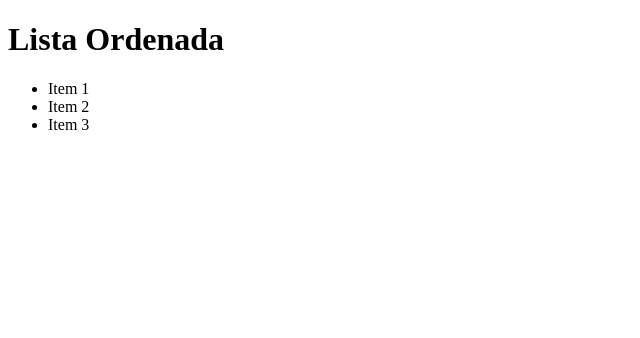
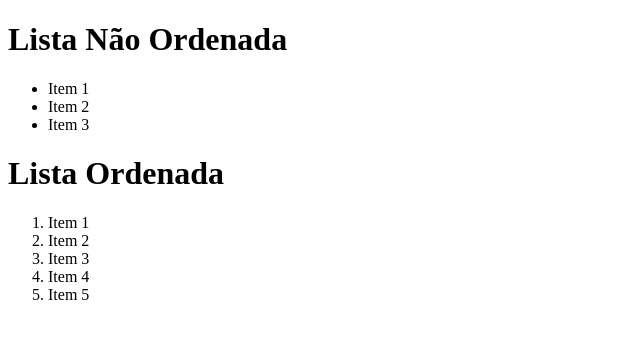
Before and after one commit to jandersoncoelho/cursos_udemy, a plain HTML site: page desenvovimento_web/primeiro_projeto/projeto.html in a window 1280 px wide. Shown: the whole page, without its empty margins (0-640 px from the left). Drawn offline with Linux system fonts and the light colour scheme.

Commit message:
Sessão 3, aula 19: Listas Ordenadas

```diff
--- a/desenvovimento_web/primeiro_projeto/projeto.html
+++ b/desenvovimento_web/primeiro_projeto/projeto.html
@@ -9,7 +9,7 @@
 
 	<body>
 
-		<h1>Lista Ordenada</h1>
+		<h1>Lista Não Ordenada</h1>
 		<ul>
 			<li>Item 1</li>
 			<li>Item 2</li>
@@ -17,6 +17,16 @@
 
 		</ul>
 
+		<h1>Lista Ordenada</h1>
+		<ol>
+			<li>Item 1</li>
+			<li>Item 2</li>
+			<li>Item 3</li>
+			<li>Item 4</li>
+			<li>Item 5</li>
+		</ol>
+
+
 	</body>
 
 </html>
```
